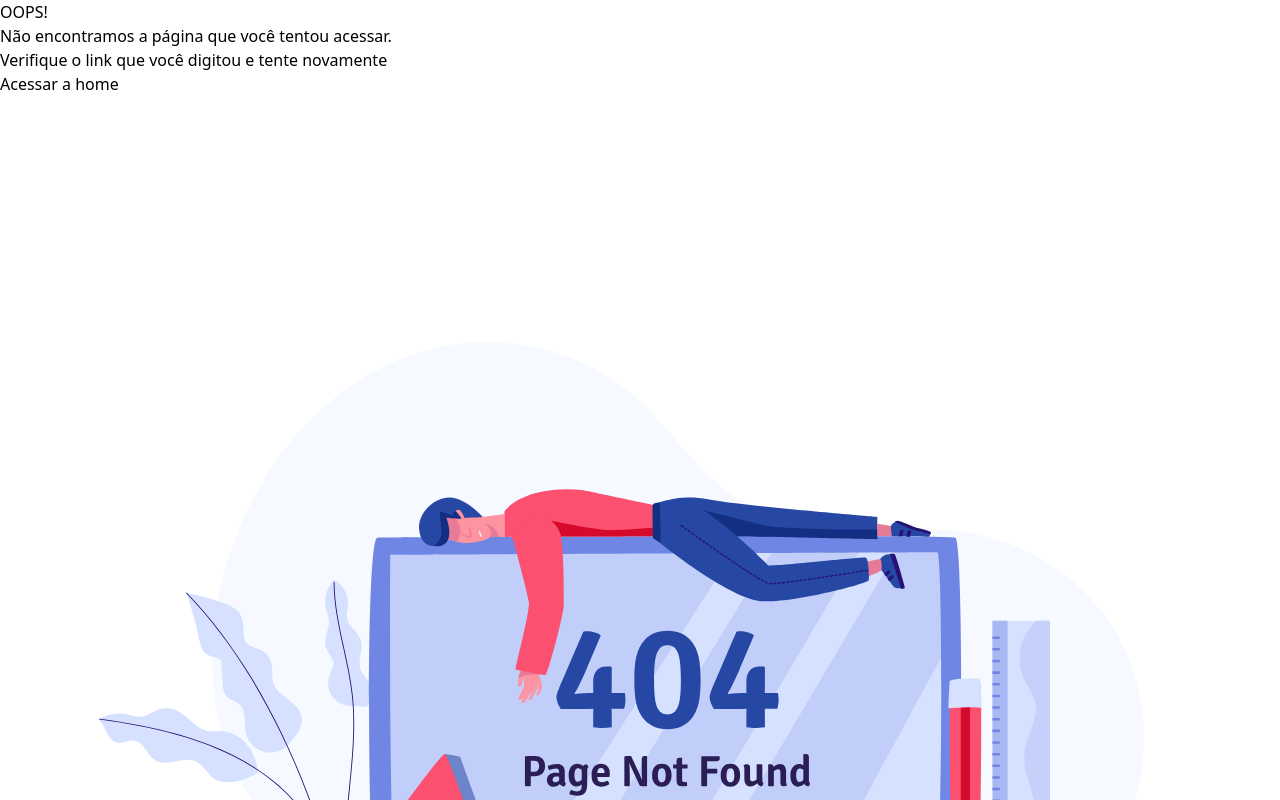
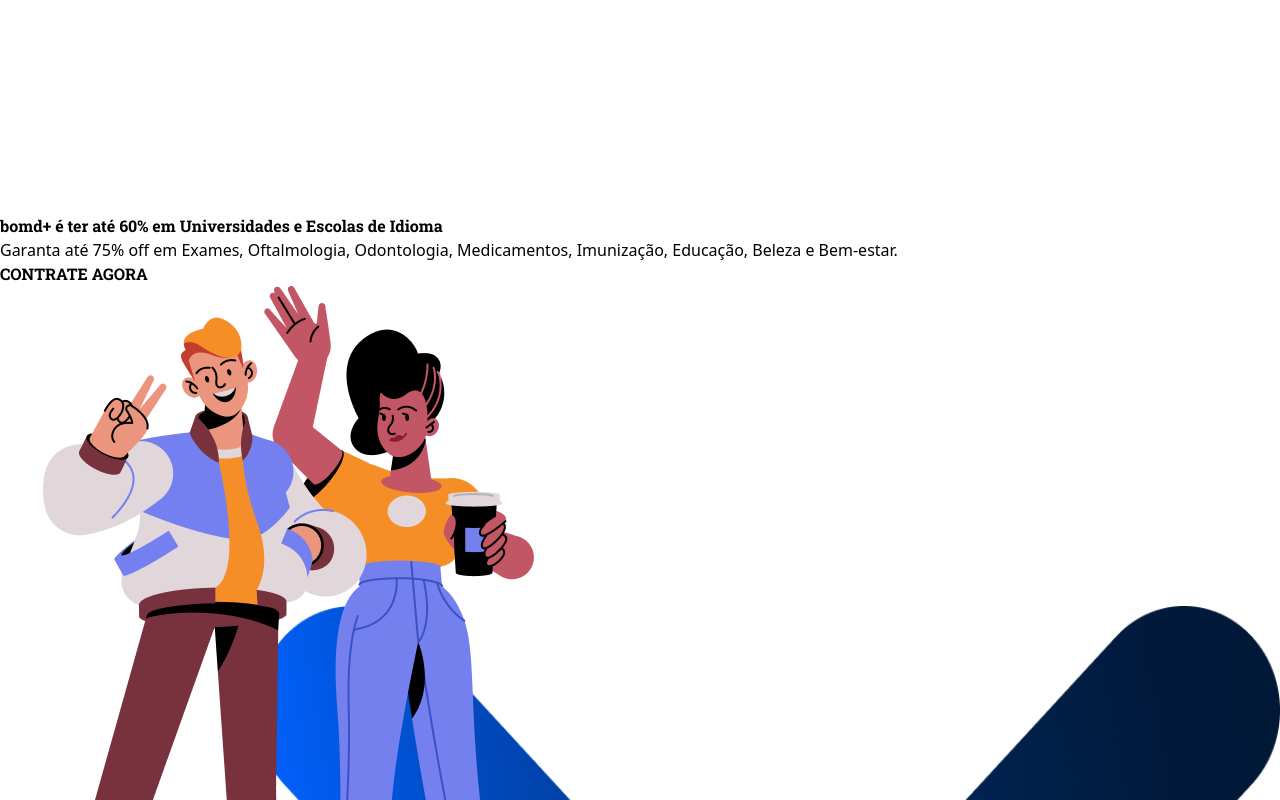
Before and after one commit to bmouseProductions/lp-bomDemaisB2C-educa-o, a React (Vite) app: page / in a window 1280 px wide. Shown: the top 800 px of the page. Built offline with nearby package versions, Linux system fonts and the light colour scheme.

Commit message:
conserto rota

```diff
--- a/src/main.tsx
+++ b/src/main.tsx
@@ -17,7 +17,7 @@
     <Router>
       <main className=''>
         <Routes>
-          <Route path="/b2c/" element={<Home />}/>
+          <Route path="/" element={<Home />}/>
           <Route path="/*" element={<ErrorPage />} />
         </Routes>
         <BackToTop/>
--- a/vite.config.ts
+++ b/vite.config.ts
@@ -4,5 +4,5 @@
 // https://vitejs.dev/config/
 export default defineConfig({
   plugins: [react()],
-  base: '/b2c/'
+  base: '/'
 })
```
